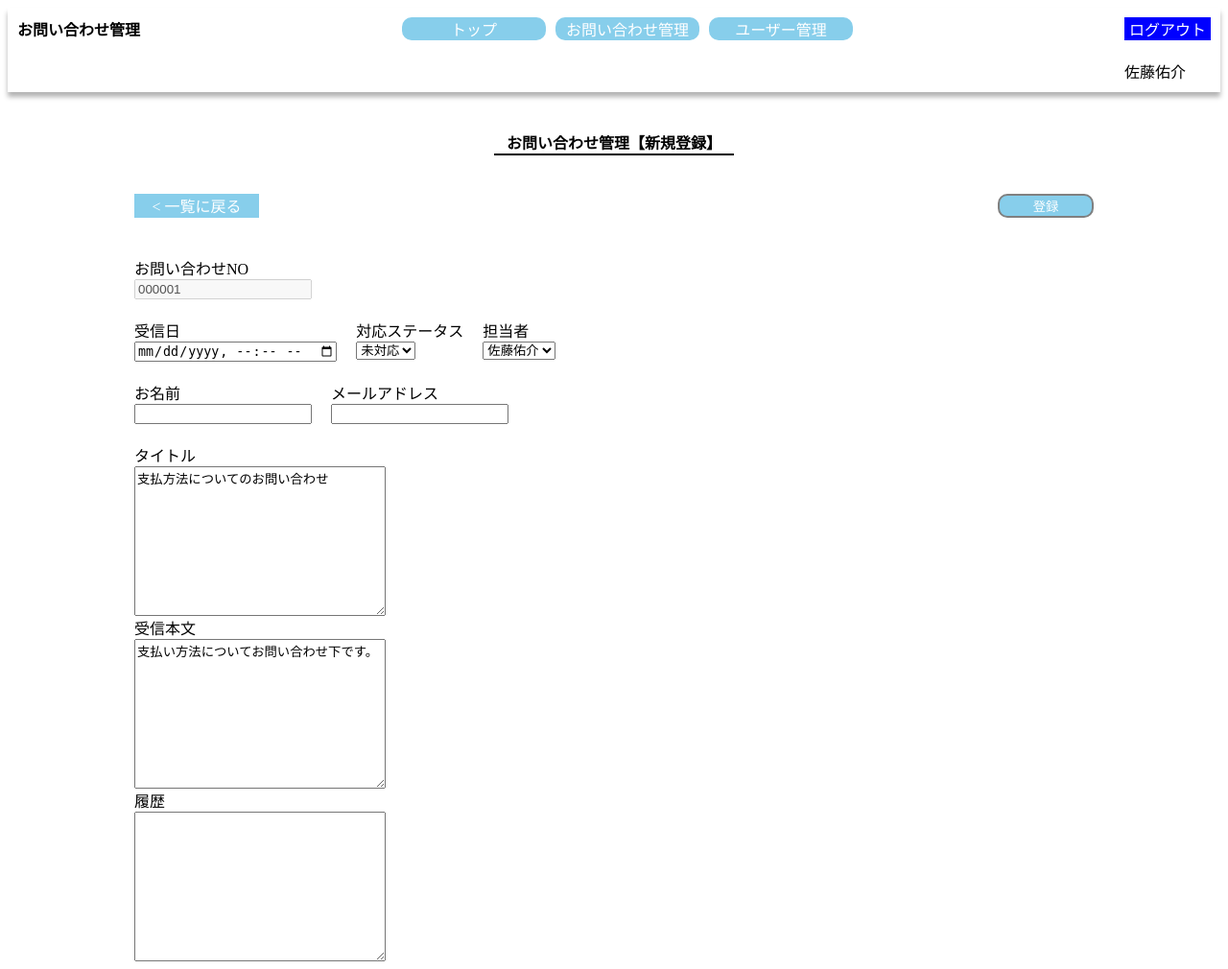
After one commit to you-test/contact-admin-app, a PHP site: page /contact/register.php in a window 1280 px wide. The commit adds this page. Shown: the whole page at 96% size. Run offline with PHP 8.4, Linux system fonts and the light colour scheme.

Commit message:
creating contact register page setting styles

```diff
--- /dev/null
+++ b/contact/register.php
@@ -0,0 +1,4 @@
+<?php
+
+$content = 'contact/tmp_register.php';
+include __dir__ . '/../views/layout.php';
--- a/html/styles.css
+++ b/html/styles.css
@@ -29,9 +29,13 @@ h1 {
   font-weight: bold;
 }
 
+label, input, textarea {
+  display: block;
+}
+
 /* common */
 h2 {
-  width: 200px;
+  width: 250px;
   text-align: center;
   font-weight: bold;
   margin: 40px auto 40px;
@@ -44,6 +48,16 @@ h2 {
   background: skyblue;
   border-radius: 10px;
   text-align: center;
+}
+
+.btn-back {
+  border-radius: 0;
+  width: 130px;
+}
+
+.submit-btn {
+  border: 2px solid grey;
+  width: 100px;
 }
 
 .border-none {
@@ -135,3 +149,26 @@ header {
 .contact-list td {
   border: 1px solid grey;
 }
+
+/* contact register */
+.register-btn-block {
+  display: flex;
+  justify-content: space-between;
+  margin-bottom: 40px;
+}
+
+.contact-no {
+  margin-bottom: 20px;
+}
+
+.contact-register-wrapper form>div:nth-of-type(1),
+.contact-register-wrapper form>div:nth-of-type(2) {
+  display: flex;
+  justify-content: flex-start;
+  margin-bottom: 20px;
+}
+
+.contact-register-wrapper form>div:nth-of-type(1) div,
+.contact-register-wrapper form>div:nth-of-type(2) div {
+  margin-right: 20px;
+}
--- a/views/contact/tmp_index.php
+++ b/views/contact/tmp_index.php
@@ -1,7 +1,7 @@
 <div class="contact-wrapper">
     <h2>お問い合わせ管理【一覧】</h2>
-    <a href="" class="btn btn_contact">新規登録</a>
-    <form action="" method="post" name="">
+    <a href="../../contact/register.php" class="btn btn_contact">新規登録</a>
+    <form action="" method="post">
         <table class="sort_contact">
             <tr>
                 <td>期間</td>
--- /dev/null
+++ b/views/contact/tmp_register.php
@@ -0,0 +1,49 @@
+<div class="contact-register-wrapper">
+    <h2>お問い合わせ管理【新規登録】</h2>
+    <div class="register-btn-block">
+        <a href="../../contact" class="btn btn-back">< 一覧に戻る</a>
+        <button  class="btn submit-btn">登録</button>
+    </div>
+    <form action="" method="post">
+        <label for="contact-no">お問い合わせNO</label>
+        <input type="text" disabled value="000001" id="contact-no" class="contact-no">
+        <div>
+            <div>
+                <label for="contact-date">受信日</label>
+                <input type="datetime-local" name="receive_time">
+            </div>
+            <div>
+                <label for="status">対応ステータス</label>
+                <select name="status">
+                    <option value="1">未対応</option>
+                    <option value="2">進行中</option>
+                    <option value="3">完了</option>
+                </select>
+            </div>
+            <div>
+                <label for="user">担当者</label>
+                <select name="user">
+                    <option value="1">佐藤佑介</option>
+                    <option value="2">佐藤次郎</option>
+                </select>
+            </div>
+        </div>
+        <div>
+            <div>
+                <label for="name">お名前</label>
+                <input type="text" id="name">
+            </div>
+            <div>
+                <label for="mail">メールアドレス</label>
+                <input type="email" id="mail">
+            </div>
+        </div>
+        <label for="title">タイトル</label>
+        <textarea name="title" cols="30" rows="10">支払方法についてのお問い合わせ</textarea>
+        <label for="content">受信本文</label>
+        <textarea name="content" cols="30" rows="10">支払い方法についてお問い合わせ下です。</textarea>
+        <!-- 履歴 -->
+        <h3>履歴</h3>
+        <textarea name="log" cols="30" rows="10"></textarea>
+    </form>
+</div>
```
Also changed, not shown: contact/add.php (deleted).
